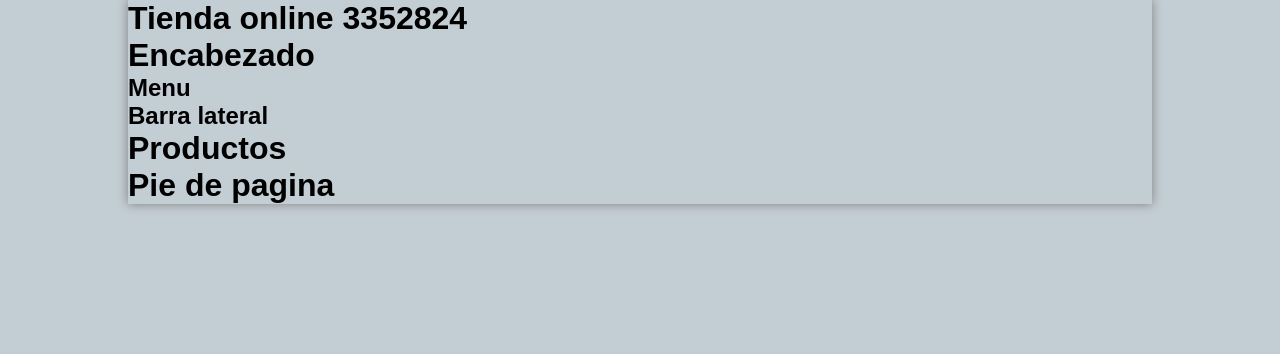
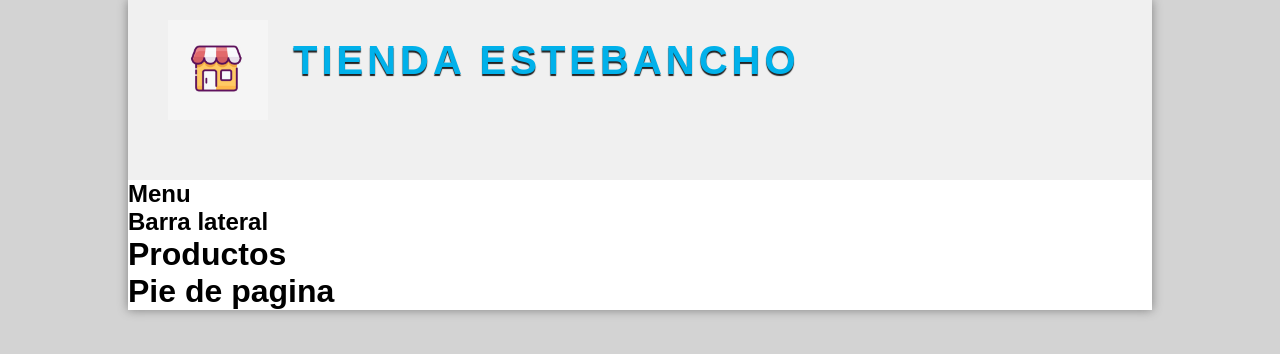
Before and after one commit to EstebanGT090/tienda3352824, a plain HTML site: page index.html in a window 1280 px wide. Drawn offline with Linux system fonts and the light colour scheme.

Commit message:
actualizado el index y el style

```diff
--- a/index.html
+++ b/index.html
@@ -9,10 +9,12 @@
 <body>
 
     <div id="container">
-        <h1>Tienda online 3352824</h1>
 
         <header id="header">
-            <h1>Encabezado</h1>
+            <div id="logo">
+                <img src="./Imagenes/Logo.png" alt="Logo">
+                <a href="index.html">Tienda Estebancho</a>
+            </div>
         </header>
 
         <nav id="menu">
--- a/style.css
+++ b/style.css
@@ -5,7 +5,7 @@
 }
 
 body{
-    background: rgb(195, 205, 212);
+    background: lightgray;
 }
 
 #container{
@@ -13,4 +13,39 @@ body{
     margin: 0px auto;
     box-shadow: 0px 0px 10px gray;
     /* border: 1px solid red; */
+    background: white;
 }
+
+#header{
+    height: 180px;
+    background: #f0f0f0;
+}
+
+#logo{
+    padding: 20px;
+    margin-left: 20px;
+    float: left;
+}
+
+#logo img{
+    float: left;
+    height: 100px;
+}
+
+#logo a {
+float: left;
+font-size: 40px;
+letter-spacing: 4px;
+text-transform: uppercase;
+color: #01b1ea;
+font-weight: bold;
+text-decoration: none;
+margin-top: 18px;
+margin-left: 25px;
+text-shadow: 0px 2px 1px #222;
+transition: all 300ms;
+}
+
+#logo a:hover{
+    text-shadow: 0px 2px 1px #222, 0px 0px 4px #01b1ea;
+}
```
Also changed, not shown: Imagenes/Logo.png (added).
